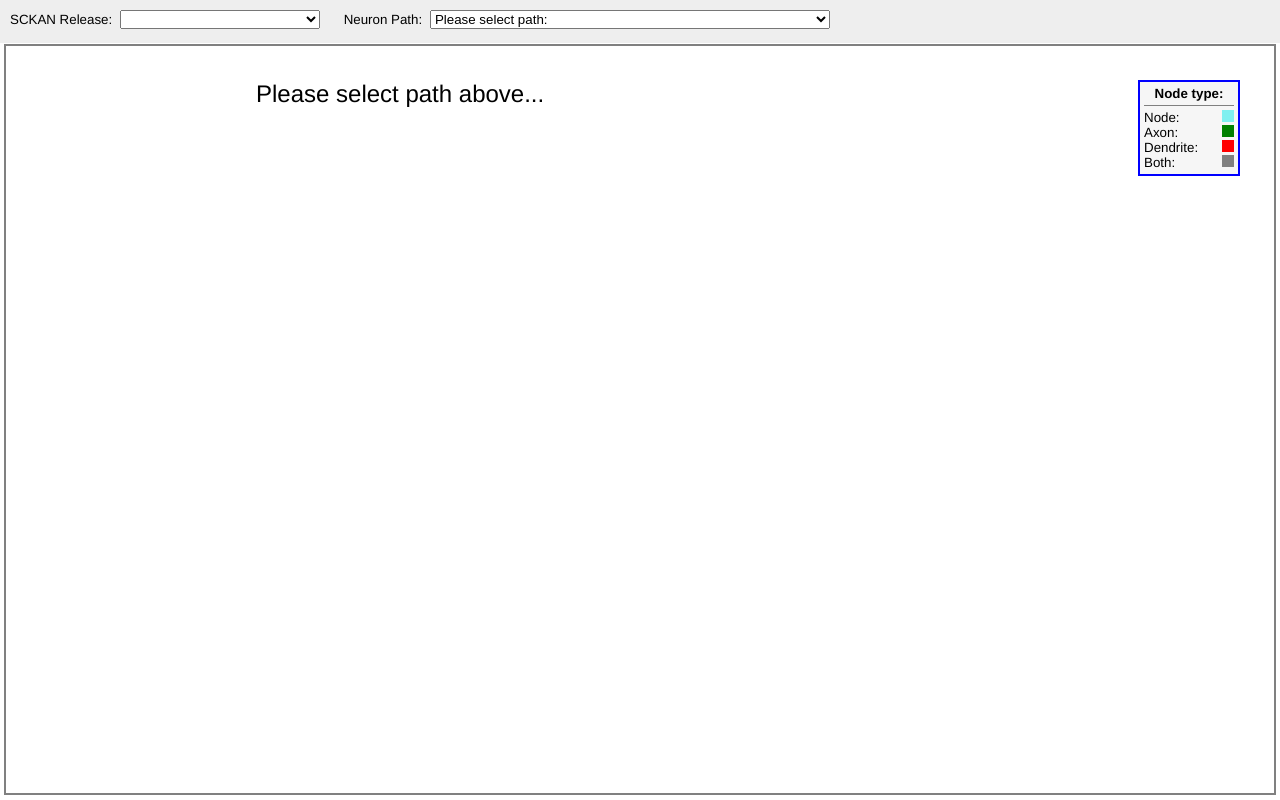
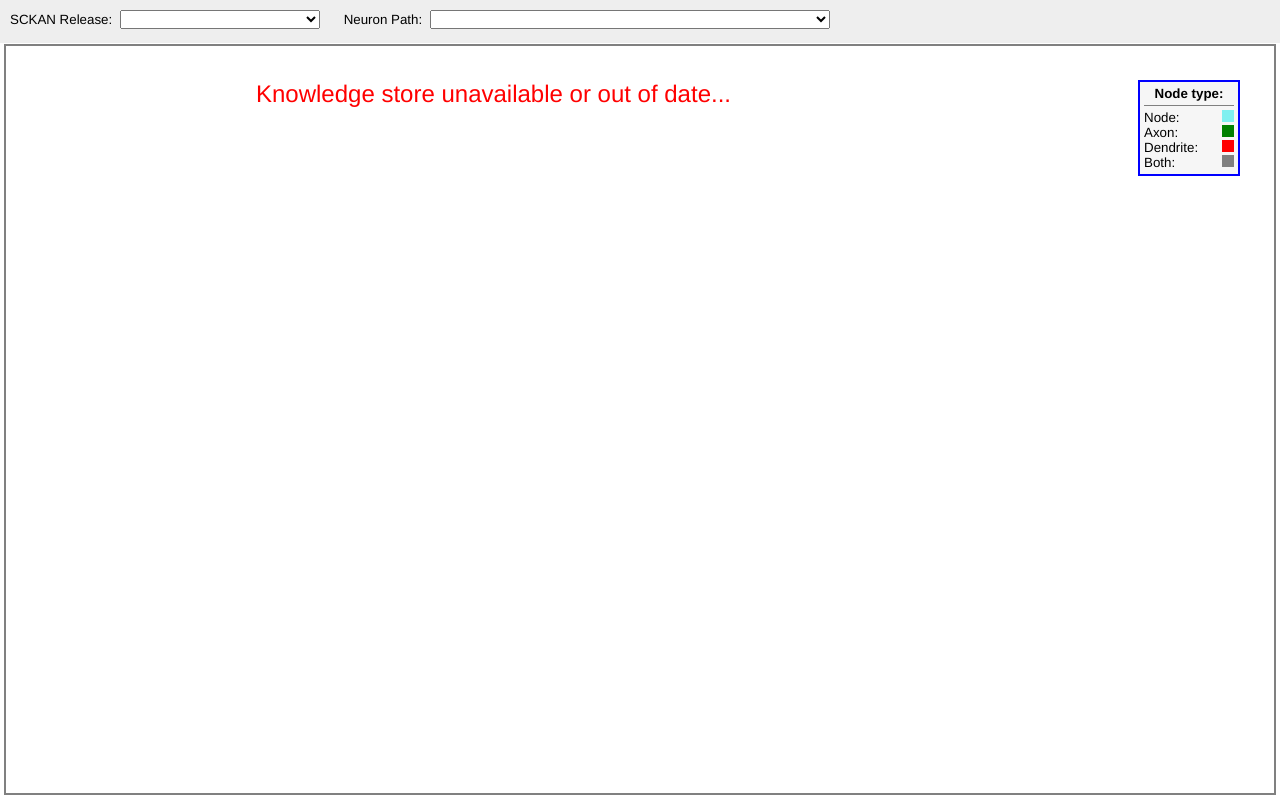
Before and after one commit to akhuoa/connectivity-graph, a website with bundled scripts: page index.html in a window 1280 px wide. Built offline with nearby package versions, Linux system fonts and the light colour scheme; files whose address does not match are found by name.

Commit message:
Check that the knowledge store we are using exists and has separate SCKAN sources.

```diff
--- a/index.html
+++ b/index.html
@@ -64,11 +64,15 @@
         padding: 3px;
       }
 
-      #path-prompt {
+      #no-server {
+        color: red;
+      }
+      .prompt {
         position: absolute;
         top: 80px;
         left: 20%;
         font-size: x-large;
+        display: none;
       }
 
       #node-key {
@@ -131,7 +135,8 @@
       <div class="content">
         <div id="graph-canvas"></div>
         <div id='spinner'></div>
-        <div id='path-prompt'>Please select path above...</div>
+        <div id='no-server' class='prompt' >Knowledge store unavailable or out of date...</div>
+        <div id='path-prompt' class='prompt'>Please select path above...</div>
       <div id="node-key">
         <div class="key-head">Node type:</div>
         <div>
--- a/src/index.ts
+++ b/src/index.ts
@@ -22,8 +22,16 @@ import { ConnectivityGraph, ConnectivityKnowledge, KnowledgeNode } from './graph
 
 //==============================================================================
 
+const MIN_SCHEMA_VERSION = 1.3
+
+//==============================================================================
+
 type DataValues = {
     values: any[]
+}
+
+type SchemaVersion = {
+    version: number
 }
 
 type SourceList = {
@@ -57,6 +65,11 @@ export class App
     async run()
     //=========
     {
+        const schemaVersion = await this.#getSchemaVersion()
+        if (schemaVersion < MIN_SCHEMA_VERSION) {
+            this.#showElement(document.getElementById('no-server'))
+            return
+        }
         this.#showSpinner()
         const selectedSource = await this.#setSourceList()
         this.#sourceSelector.onchange = async (e) => {
@@ -104,6 +117,14 @@ export class App
             return null
         }
     }
+
+    async #getSchemaVersion(): Promise<number>
+    //========================================
+    {
+        const data = await this.#getJsonData<SchemaVersion>(`${this.#mapServer}knowledge/schema-version`)
+        return data ? (+data.version || 0) : 0
+    }
+
     async #showGraph(neuronPath: string)
     //==================================
     {
```
